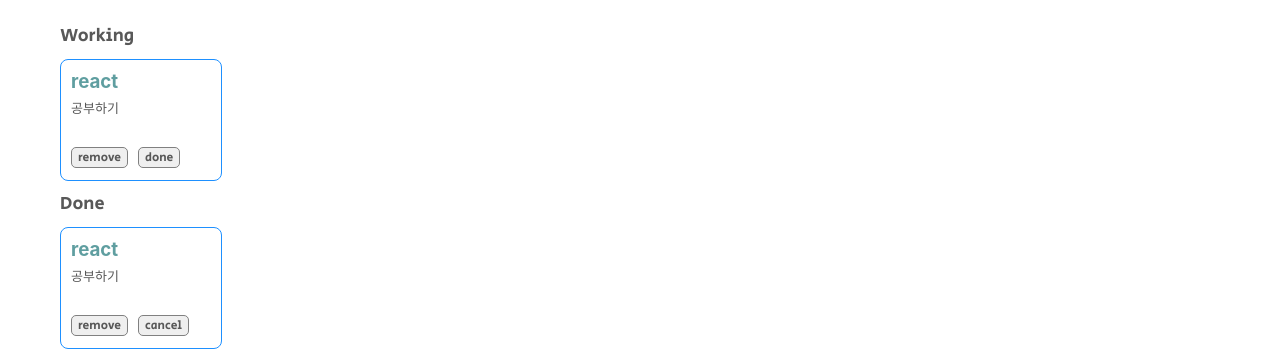
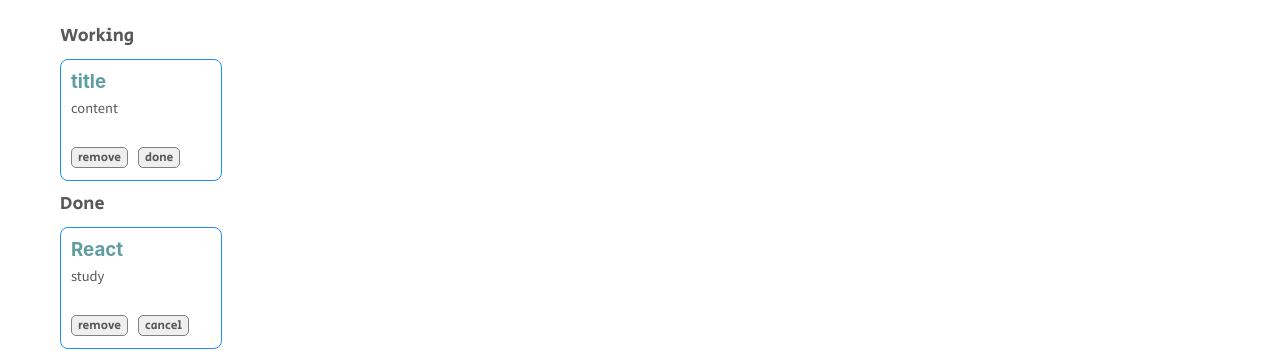
Before and after one commit to jamie7dev/todo_list, a React (Create React App) app: page / in a window 1280 px wide. Shown: the part 142-493 px from the top of the page. Built offline with nearby package versions, Linux system fonts and the light colour scheme.

Commit message:
기본으로 보여지는 데이터 수정

```diff
--- a/src/pages/TodoList.jsx
+++ b/src/pages/TodoList.jsx
@@ -6,14 +6,14 @@ const TodoList = () => {
     const [todos, setTodos] = useState([
         {
           id: 1,
-          title: "react",
-          content: "공부하기",
+          title: "title",
+          content: "content",
           isDone: false
         },
         {
             id: 2,
-            title: "react",
-            content: "공부하기",
+            title: "React",
+            content: "study",
             isDone: true
           },
       ]);
```
